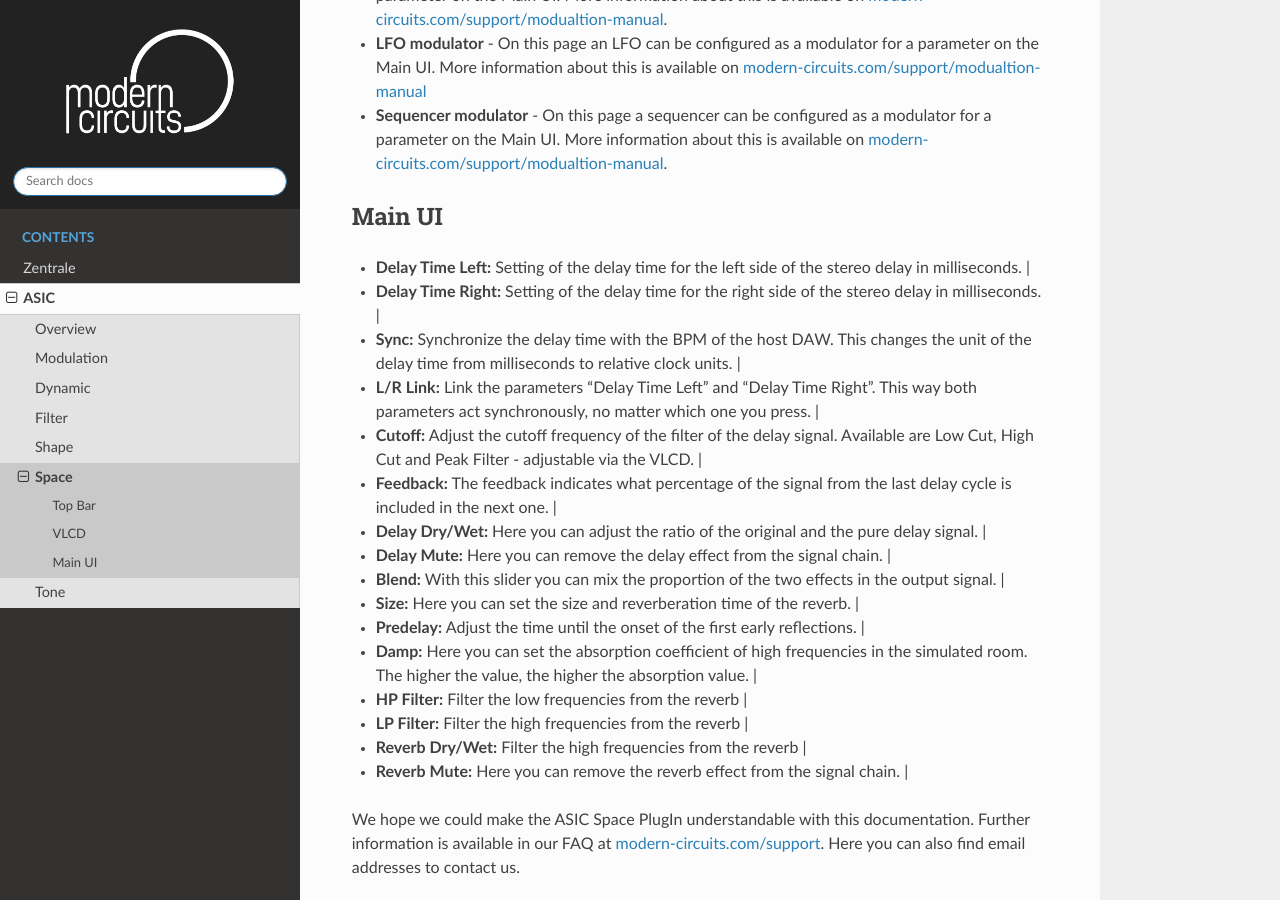
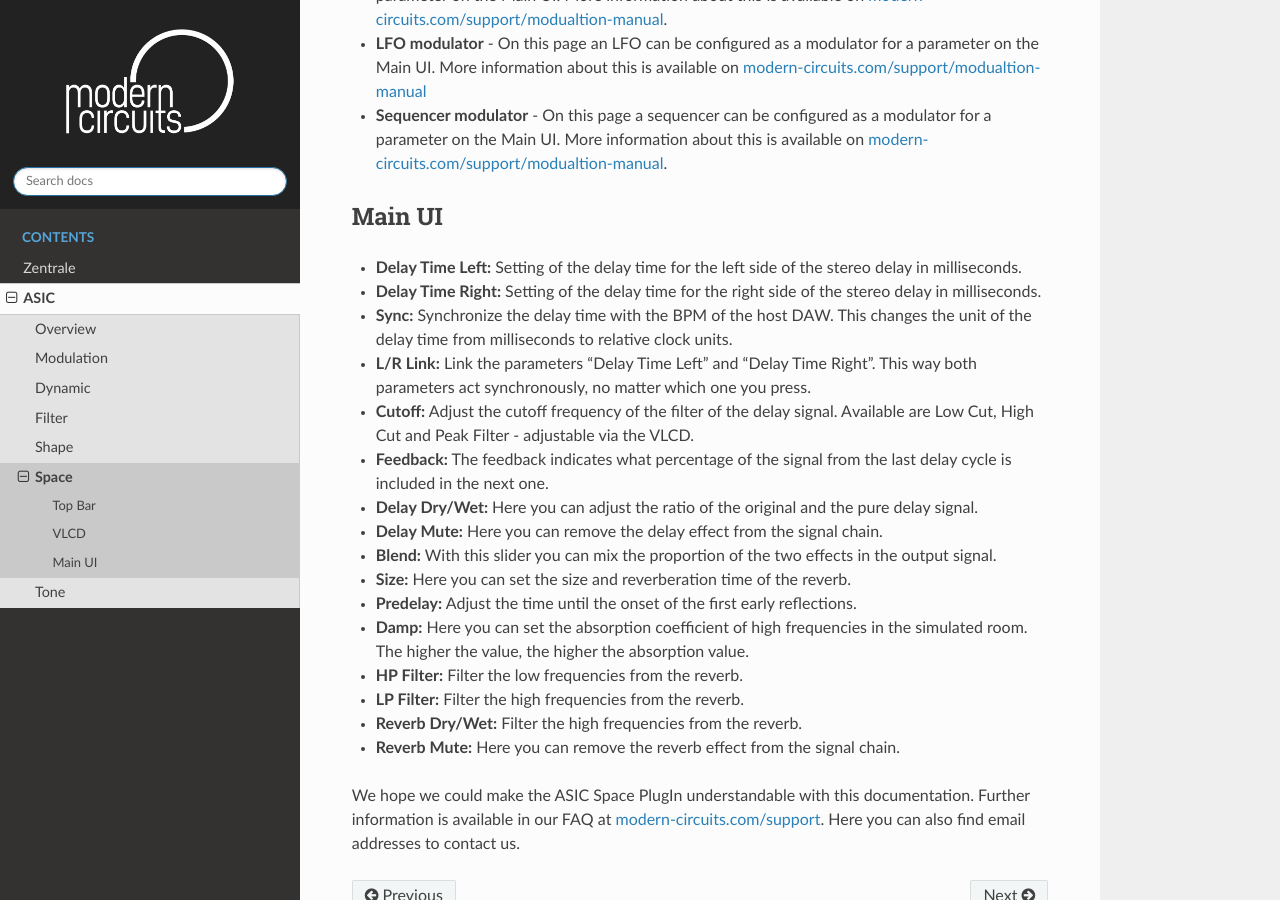
Before and after one commit to ModernCircuits/Documentation, a Sphinx documentation site: the page built from source/ASIC/space.md, in a window 1280 px wide and 900 px high, scrolled down 1908 px. Built offline with Sphinx 7.4.7 and the Read the Docs theme 2.0.0, drawn with Linux system fonts in a browser that asks for light colours.

Commit message:
Fix formatting error in space

```diff
--- a/source/ASIC/space.md
+++ b/source/ASIC/space.md
@@ -41,21 +41,21 @@
 
 ## Main UI
 
-- **Delay Time Left:** Setting of the delay time for the left side of the stereo delay in milliseconds. |
-- **Delay Time Right:** Setting of the delay time for the right side of the stereo delay in milliseconds. |
-- **Sync:** Synchronize the delay time with the BPM of the host DAW. This changes the unit of the delay time from milliseconds to relative clock units. |
-- **L/R Link:** Link the parameters "Delay Time Left" and "Delay Time Right". This way both parameters act synchronously, no matter which one you press. |
-- **Cutoff:** Adjust the cutoff frequency of the filter of the delay signal. Available are Low Cut, High Cut and Peak Filter - adjustable via the VLCD. |
-- **Feedback:** The feedback indicates what percentage of the signal from the last delay cycle is included in the next one. |
-- **Delay Dry/Wet:** Here you can adjust the ratio of the original and the pure delay signal. |
-- **Delay Mute:** Here you can remove the delay effect from the signal chain. |
-- **Blend:** With this slider you can mix the proportion of the two effects in the output signal. |
-- **Size:** Here you can set the size and reverberation time of the reverb. |
-- **Predelay:** Adjust the time until the onset of the first early reflections. |
-- **Damp:** Here you can set the absorption coefficient of high frequencies in the simulated room. The higher the value, the higher the absorption value. |
-- **HP Filter:** Filter the low frequencies from the reverb |
-- **LP Filter:** Filter the high frequencies from the reverb |
-- **Reverb Dry/Wet:** Filter the high frequencies from the reverb |
-- **Reverb Mute:** Here you can remove the reverb effect from the signal chain. |
+- **Delay Time Left:** Setting of the delay time for the left side of the stereo delay in milliseconds.
+- **Delay Time Right:** Setting of the delay time for the right side of the stereo delay in milliseconds.
+- **Sync:** Synchronize the delay time with the BPM of the host DAW. This changes the unit of the delay time from milliseconds to relative clock units.
+- **L/R Link:** Link the parameters "Delay Time Left" and "Delay Time Right". This way both parameters act synchronously, no matter which one you press.
+- **Cutoff:** Adjust the cutoff frequency of the filter of the delay signal. Available are Low Cut, High Cut and Peak Filter - adjustable via the VLCD.
+- **Feedback:** The feedback indicates what percentage of the signal from the last delay cycle is included in the next one.
+- **Delay Dry/Wet:** Here you can adjust the ratio of the original and the pure delay signal.
+- **Delay Mute:** Here you can remove the delay effect from the signal chain.
+- **Blend:** With this slider you can mix the proportion of the two effects in the output signal.
+- **Size:** Here you can set the size and reverberation time of the reverb.
+- **Predelay:** Adjust the time until the onset of the first early reflections.
+- **Damp:** Here you can set the absorption coefficient of high frequencies in the simulated room. The higher the value, the higher the absorption value.
+- **HP Filter:** Filter the low frequencies from the reverb.
+- **LP Filter:** Filter the high frequencies from the reverb.
+- **Reverb Dry/Wet:** Filter the high frequencies from the reverb.
+- **Reverb Mute:** Here you can remove the reverb effect from the signal chain.
 
 We hope we could make the ASIC Space PlugIn understandable with this documentation. Further information is available in our FAQ at [modern-circuits.com/support](https://modern-circuits.com/support). Here you can also find email addresses to contact us.
```
